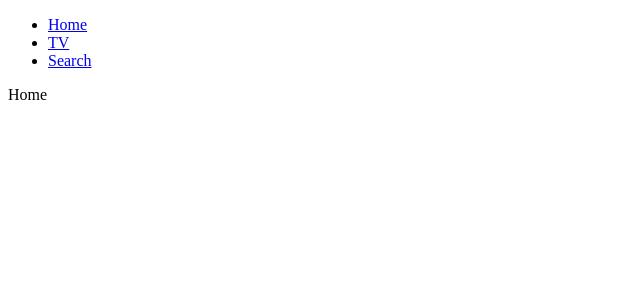
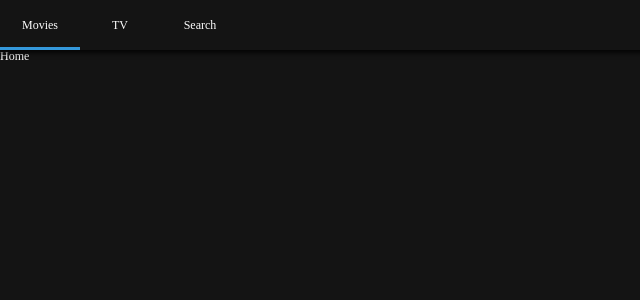
Before and after one commit to allmie/react__master--class, a React (Create React App) app: page / in a window 1280 px wide. Shown: the top 300 px of the page, without its empty margins (0-640 px from the left). Built offline with nearby package versions, Linux system fonts and the light colour scheme.

Commit message:
#2.2 style - header - globalStyle - withRouter

```diff
--- a/package.json
+++ b/package.json
@@ -12,6 +12,8 @@
     "react-dom": "^17.0.2",
     "react-router-dom": "^5.2.1",
     "react-scripts": "4.0.3",
+    "styled-components": "^5.3.3",
+    "styled-reset": "^4.3.4",
     "web-vitals": "^1.1.2"
   },
   "scripts": {
--- a/src/Components/App.js
+++ b/src/Components/App.js
@@ -1,12 +1,13 @@
 import React, { Component } from 'react';
 import Router from 'Components/Router';
 import Header from './Header';
+import GlobalStyles from './GlobalStyles';
 
 class App extends Component {
   render() {
     return (
       <>
-        <Header />
+        <GlobalStyles />
         <Router />
       </>
     );
--- /dev/null
+++ b/src/Components/GlobalStyles.js
@@ -0,0 +1,22 @@
+import React from 'react';
+import { createGlobalStyle } from 'styled-components';
+import reset from 'styled-reset';
+
+const GlobalStyles = createGlobalStyle`
+    ${reset}
+    * {
+        box-sizing:border-box;
+    }
+    a{
+        text-decoration:none;
+        color:inherit;
+    }
+    body{
+        font-size:12px;
+        background-color:rgba(20, 20, 20, 1);
+        color:white;
+        padding-top:50px;
+    }
+`;
+
+export default GlobalStyles;
--- a/src/Components/Header.js
+++ b/src/Components/Header.js
@@ -1,17 +1,55 @@
 import React from 'react';
+import { Link, withRouter } from 'react-router-dom';
+import styled from 'styled-components';
 
-export default () => (
-  <nav>
-    <ul>
-      <li>
-        <a href='/'>Home</a>
-      </li>
-      <li>
-        <a href='/tv'>TV</a>
-      </li>
-      <li>
-        <a href='/search'>Search</a>
-      </li>
-    </ul>
-  </nav>
+const Nav = styled.nav`
+  color: white;
+  position: fixed;
+  top: 0;
+  left: 0;
+  width: 100%;
+  height: 50px;
+  display: flex;
+  align-items: center;
+  background-color: rgba(20, 20, 20, 0.8);
+  z-index: 10;
+  box-shadow: 0px 1px 5px 2px rgba(0, 0, 0, 0.8);
+`;
+
+const List = styled.ul`
+  display: flex;
+`;
+
+const Item = styled.li`
+  width: 80px;
+  height: 50px;
+  text-align: center;
+  border-bottom: 3px solid
+    ${(props) => (props.current ? '#3498db' : 'transparent')};
+  transition: border-bottom 0.5s ease-in-out;
+`;
+
+const SLink = styled(Link)`
+  height: 50px;
+  display: flex;
+  align-items: center;
+  justify-content: center;
+`;
+
+const Header = ({ location: { pathname } }) => (
+  <Nav>
+    <List>
+      <Item current={pathname === '/'}>
+        <SLink to='/'>Movies</SLink>
+      </Item>
+      <Item current={pathname === '/tv'}>
+        <SLink to='/tv'>TV</SLink>
+      </Item>
+      <Item current={pathname === '/search'}>
+        <SLink to='/search'>Search</SLink>
+      </Item>
+    </List>
+  </Nav>
 );
+
+export default withRouter(Header);
--- a/src/Components/Router.js
+++ b/src/Components/Router.js
@@ -8,9 +8,11 @@
 import Home from 'Routes/Home';
 import TV from 'Routes/TV';
 import Search from 'Routes/Search';
+import Header from './Header';
 
 export default () => (
   <Router>
+    <Header />
     <Switch>
       <Route path='/' exact component={Home} />
       <Route path='/tv' component={TV} />
```
Also changed, not shown: 1 other file (tests, documents, lock files or other folders).
